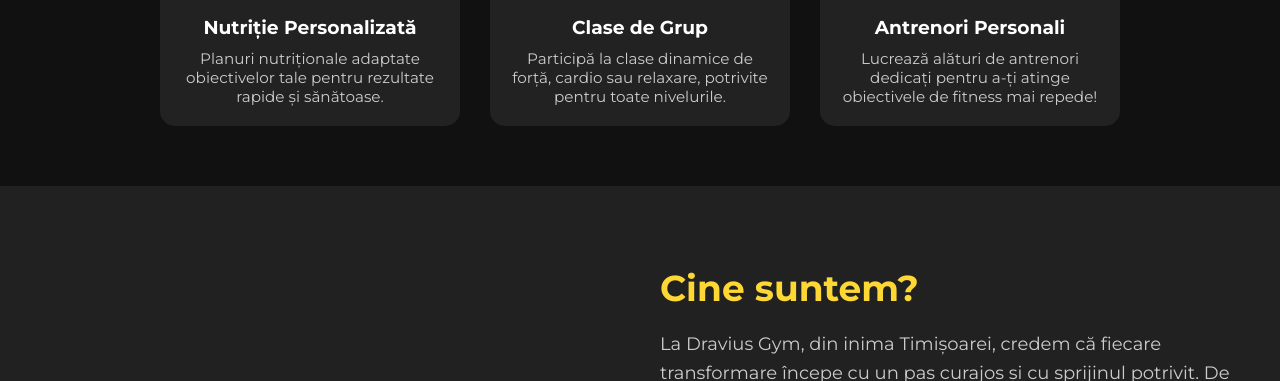
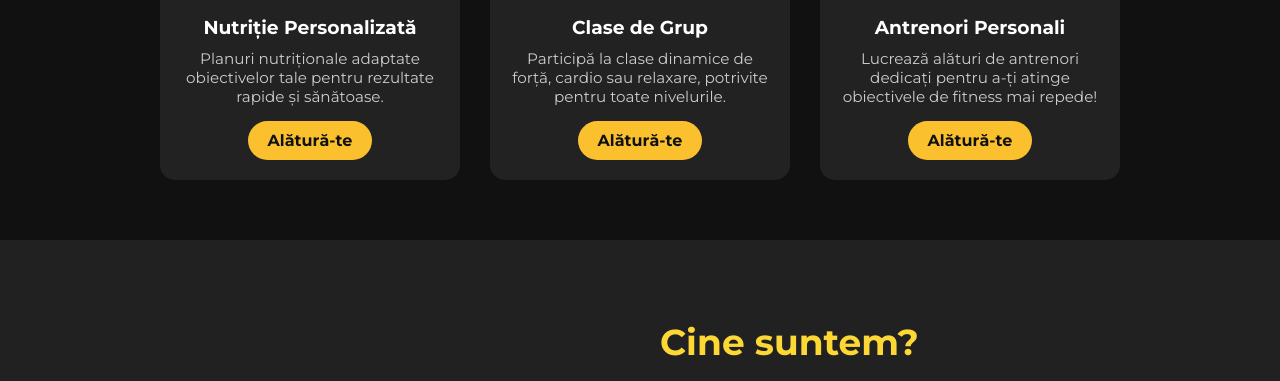
Before and after one commit to FlaviusMarian27/GymManagerWeb, a plain HTML site: page index.html in a window 1280 px wide. Shown: the part 1172-1553 px from the top of the page. Drawn offline with nearby package versions, Linux system fonts and the light colour scheme.

Commit message:
Modificari interfata buton utilizator

```diff
--- a/CSS/style_index.css
+++ b/CSS/style_index.css
@@ -194,6 +194,23 @@ body {
     box-shadow: 0 8px 20px rgba(0, 0, 0, 0.5);
 }
 
+/* Buton Alatura-te servicii */
+.btn-alatura {
+    display: inline-block;
+    margin-top: 15px;
+    padding: 10px 20px;
+    background-color: #fbc02d;
+    color: #111;
+    font-weight: bold;
+    border-radius: 25px;
+    text-decoration: none;
+    transition: background-color 0.3s, transform 0.3s;
+}
+
+.btn-alatura:hover {
+    background-color: #ffd600;
+    transform: scale(1.05);
+}
 
 /* Review Section */
 .review-section {
--- a/index.html
+++ b/index.html
@@ -66,18 +66,21 @@
         <img src="IMAGES/nutrition.png" alt="Nutriție Personalizată">
         <h3>Nutriție Personalizată</h3>
         <p>Planuri nutriționale adaptate obiectivelor tale pentru rezultate rapide și sănătoase.</p>
+        <a href="#" class="btn-alatura">Alătură-te</a>
       </div>
 
       <div class="serviciu">
         <img src="IMAGES/muscularclass.png" alt="Clase de Grup">
         <h3>Clase de Grup</h3>
         <p>Participă la clase dinamice de forță, cardio sau relaxare, potrivite pentru toate nivelurile.</p>
+        <a href="#" class="btn-alatura">Alătură-te</a>
       </div>
 
       <div class="serviciu">
         <img src="IMAGES/coach.png" alt="Antrenori Personali">
         <h3>Antrenori Personali</h3>
         <p>Lucrează alături de antrenori dedicați pentru a-ți atinge obiectivele de fitness mai repede!</p>
+        <a href="#" class="btn-alatura">Alătură-te</a>
       </div>
 
     </div>
```
